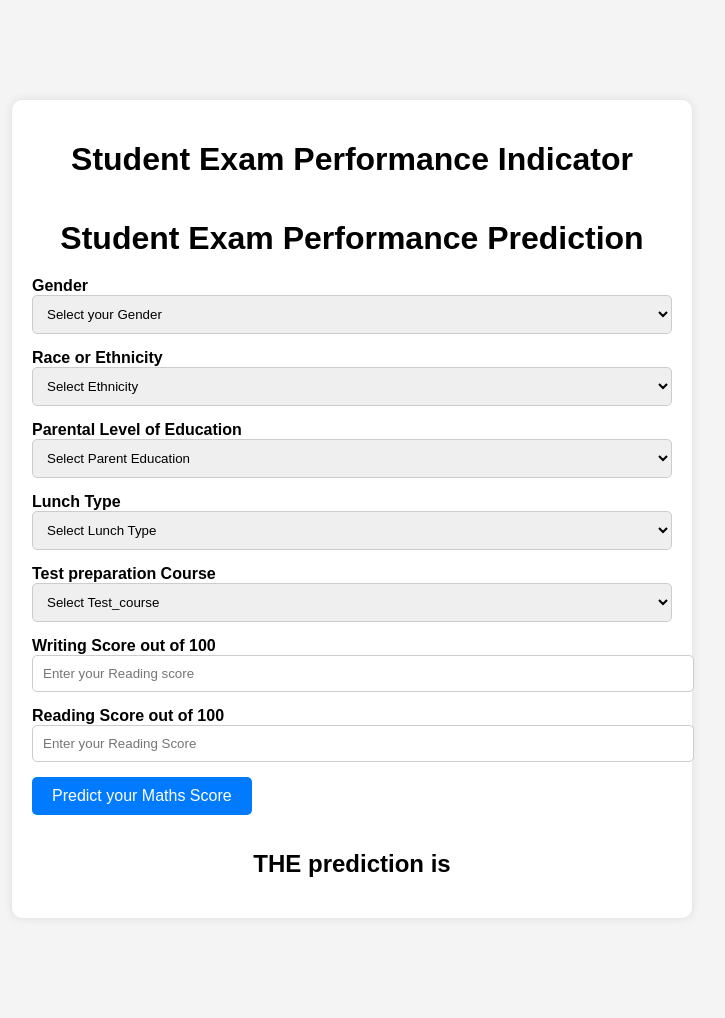
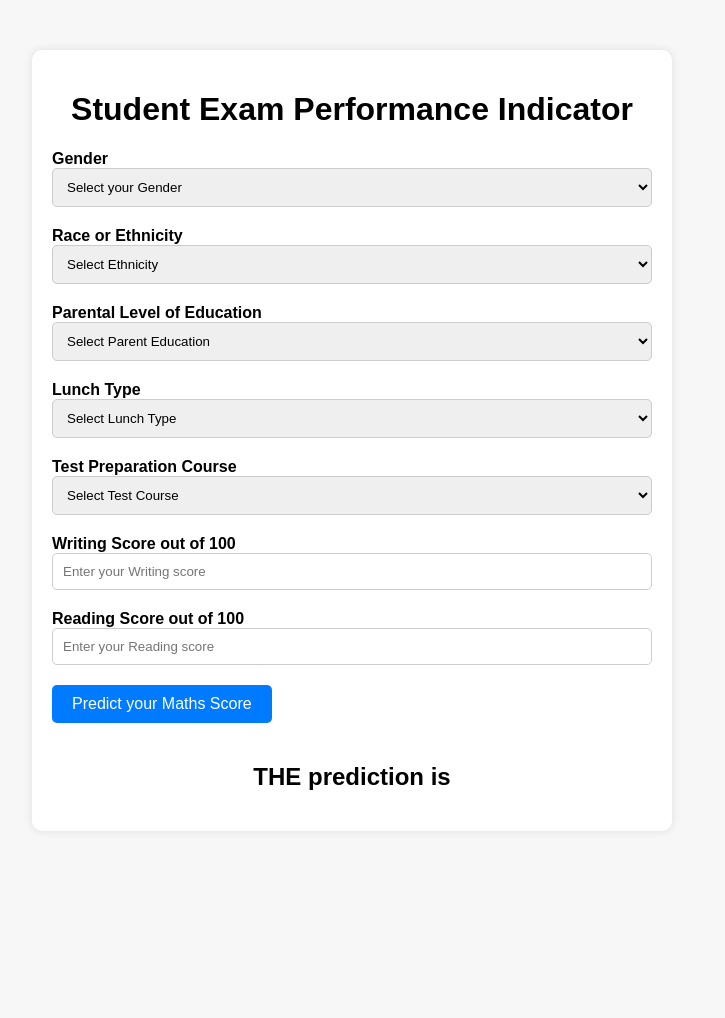
Before and after one commit to Areel123/student-project, a Flask app: page /predictdata in a window 1280 px wide. Shown: the whole page, without its empty margins (288-1013 px from the left). After the commit the page ends 790 px from the top, so only its background shows below. Run offline with Flask 3, Linux system fonts and the light colour scheme.

Commit message:
Prediction pipeline

```diff
--- a/templates/home.html
+++ b/templates/home.html
@@ -5,37 +5,38 @@
     <style>
         body {
             font-family: Arial, sans-serif;
-            background-color: #f4f4f4;
+            background-color: #f7f7f7;
             margin: 0;
             padding: 0;
         }
-        .login {
-            width: 50%;
-            margin: 100px auto;
+        .container {
+            max-width: 600px;
+            margin: 50px auto;
             padding: 20px;
-            background: #fff;
+            background-color: #fff;
             border-radius: 10px;
-            box-shadow: 0px 0px 10px 0px rgba(0,0,0,0.1);
+            box-shadow: 0 0 10px rgba(0, 0, 0, 0.1);
         }
-        h1 {
+        h1, h2 {
             text-align: center;
-            margin-bottom: 20px;
         }
         form {
             display: flex;
             flex-direction: column;
         }
-        .mb-3 {
-            margin-bottom: 15px;
+        .form-group {
+            margin-bottom: 20px;
         }
         .form-label {
             font-weight: bold;
+            margin-bottom: 5px;
         }
         .form-control {
             width: 100%;
             padding: 10px;
             border-radius: 5px;
             border: 1px solid #ccc;
+            box-sizing: border-box;
         }
         .btn {
             background-color: #007bff;
@@ -45,123 +46,79 @@
             border-radius: 5px;
             cursor: pointer;
             font-size: 16px;
+            transition: background-color 0.3s ease;
         }
         .btn:hover {
             background-color: #0056b3;
         }
-        h2 {
-            text-align: center;
-            margin-top: 20px;
-        }
     </style>
 </head>
 <body>
-    <div class="login">
+    <div class="container">
         <h1>Student Exam Performance Indicator</h1>
-
         <form action="{{ url_for('predict_datapoint')}}" method="post">
-        <h1>
-            <legend>Student Exam Performance Prediction</legend>
-        </h1>
-        <div class="mb-3">
+            <div class="form-group">
                 <label class="form-label">Gender</label>
-            <select class="form-control" name="gender" placeholder="Enter you Gender" required>
-                <option class="placeholder" selected disabled value="">Select your Gender</option>
-                <option value="male">
-                    Male
-                </option>
-                <option value="female">
-                    Female
-                </option>
+                <select class="form-control" name="gender" required>
+                    <option value="" disabled selected>Select your Gender</option>
+                    <option value="male">Male</option>
+                    <option value="female">Female</option>
                 </select>
             </div>
-        <div class="mb-3">
+            <div class="form-group">
                 <label class="form-label">Race or Ethnicity</label>
-            <select class="form-control" name="ethnicity" placeholder="Enter you ethnicity" required>
-                <option class="placeholder" selected disabled value="">Select Ethnicity</option>
-                <option value="group A">
-                    Group A
-                </option>
-                <option value="group B">
-                    Group B
-                </option>
-                <option value="group C">
-                    Group C
-                </option>
-                <option value="group D">
-                    Group D
-                </option>
-                <option value="group E">
-                    Group E
-                </option>
+                <select class="form-control" name="ethnicity" required>
+                    <option value="" disabled selected>Select Ethnicity</option>
+                    <option value="group A">Group A</option>
+                    <option value="group B">Group B</option>
+                    <option value="group C">Group C</option>
+                    <option value="group D">Group D</option>
+                    <option value="group E">Group E</option>
                 </select>
             </div>
-        <div class="mb-3">
+            <div class="form-group">
                 <label class="form-label">Parental Level of Education</label>
-            <select class="form-control" name="parental_level_of_education"
-                placeholder="Enter you Parent Education" required>
-                <option class="placeholder" selected disabled value="">Select Parent Education</option>
-                <option value="associate's degree">
-                    associate's degree
-                </option>
-                <option value="bachelor's degree">
-                    bachelor's degree
-                </option>
-                <option value="high school">
-                    high school
-                </option>
-                <option value="master's degree">
-                    master's degree
-                </option>
-                <option value="some college">
-                    some college
-                </option>
-                <option value="some high school">
-                    some high school
-                </option>
+                <select class="form-control" name="parental_level_of_education" required>
+                    <option value="" disabled selected>Select Parent Education</option>
+                    <option value="associate's degree">Associate's Degree</option>
+                    <option value="bachelor's degree">Bachelor's Degree</option>
+                    <option value="high school">High School</option>
+                    <option value="master's degree">Master's Degree</option>
+                    <option value="some college">Some College</option>
+                    <option value="some high school">Some High School</option>
                 </select>
             </div>
-        <div class="mb-3">
+            <div class="form-group">
                 <label class="form-label">Lunch Type</label>
-            <select class="form-control" name="lunch" placeholder="Enter you Lunch" required>
-                <option class="placeholder" selected disabled value="">Select Lunch Type</option>
-                <option value="free/reduced">
-                    free/reduced
-                </option>
-                <option value="standard">
-                    standard
-                </option>
+                <select class="form-control" name="lunch" required>
+                    <option value="" disabled selected>Select Lunch Type</option>
+                    <option value="free/reduced">Free/Reduced</option>
+                    <option value="standard">Standard</option>
                 </select>
             </div>
-        <div class="mb-3">
-            <label class="form-label">Test preparation Course</label>
-            <select class="form-control" name="test_preparation_course" placeholder="Enter you Course"
-                required>
-                <option class="placeholder" selected disabled value="">Select Test_course</option>
-                <option value="none">
-                    None
-                </option>
-                <option value="completed">
-                    Completed
-                </option>
+            <div class="form-group">
+                <label class="form-label">Test Preparation Course</label>
+                <select class="form-control" name="test_preparation_course" required>
+                    <option value="" disabled selected>Select Test Course</option>
+                    <option value="none">None</option>
+                    <option value="completed">Completed</option>
                 </select>
             </div>
-        <div class="mb-3">
+            <div class="form-group">
                 <label class="form-label">Writing Score out of 100</label>
-            <input class="form-control" type="number" name="reading_score"
-                placeholder="Enter your Reading score" min='0' max='100' />
+                <input class="form-control" type="number" name="reading_score" placeholder="Enter your Writing score" min="0" max="100" required />
             </div>
-        <div class="mb-3">
+            <div class="form-group">
                 <label class="form-label">Reading Score out of 100</label>
-            <input class="form-control" type="number" name="writing_score"
-                placeholder="Enter your Reading Score" min='0' max='100' />
+                <input class="form-control" type="number" name="writing_score" placeholder="Enter your Reading score" min="0" max="100" required />
             </div>
-        <div class="mb-3">
-            <input class="btn btn-primary" type="submit" value="Predict your Maths Score" required />
+            <div class="form-group">
+                <input class="btn" type="submit" value="Predict your Maths Score" />
             </div>
         </form>
         <h2>
-       THE  prediction is {{results}}
+           THE prediction is {{results}}
         </h2>
+    </div>
 </body>
 </html>
```
Lines whose indentation alone changed are shown as unchanged.
